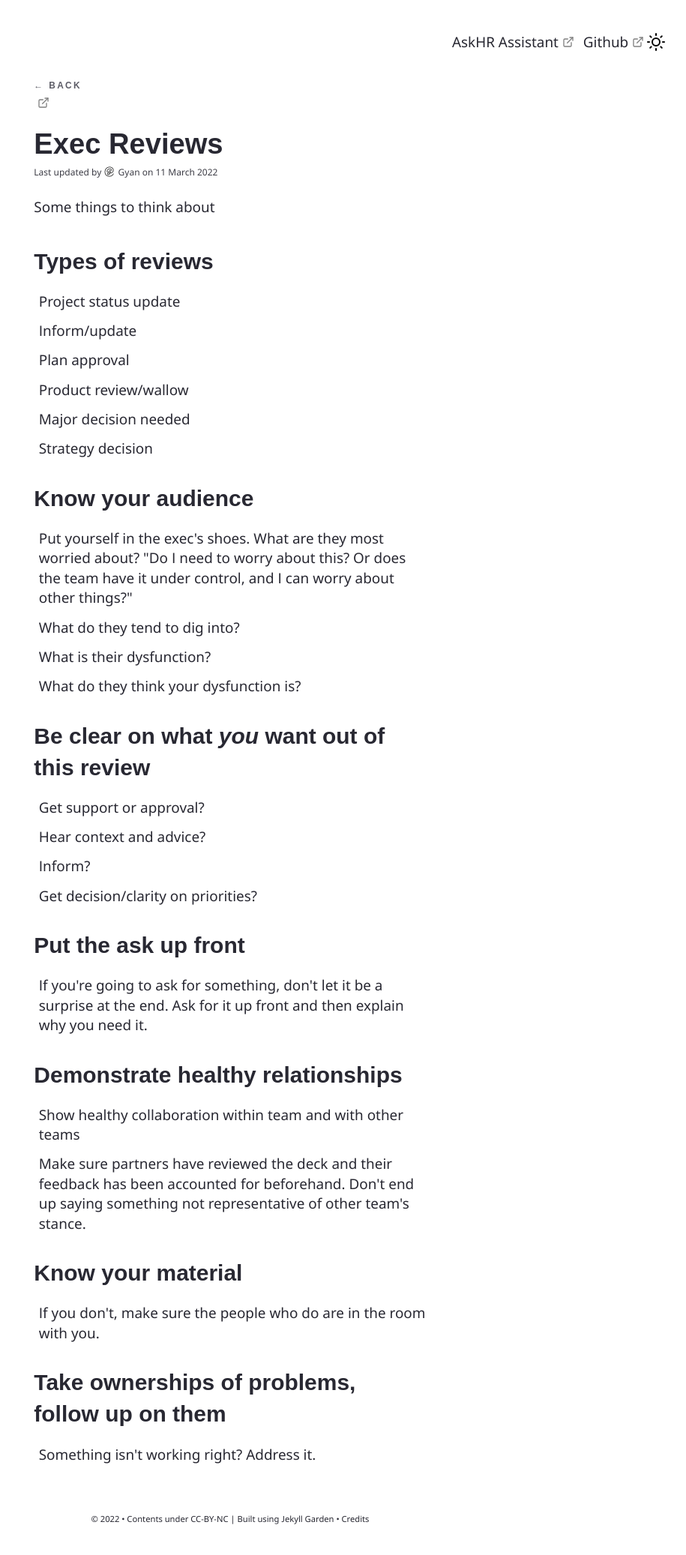
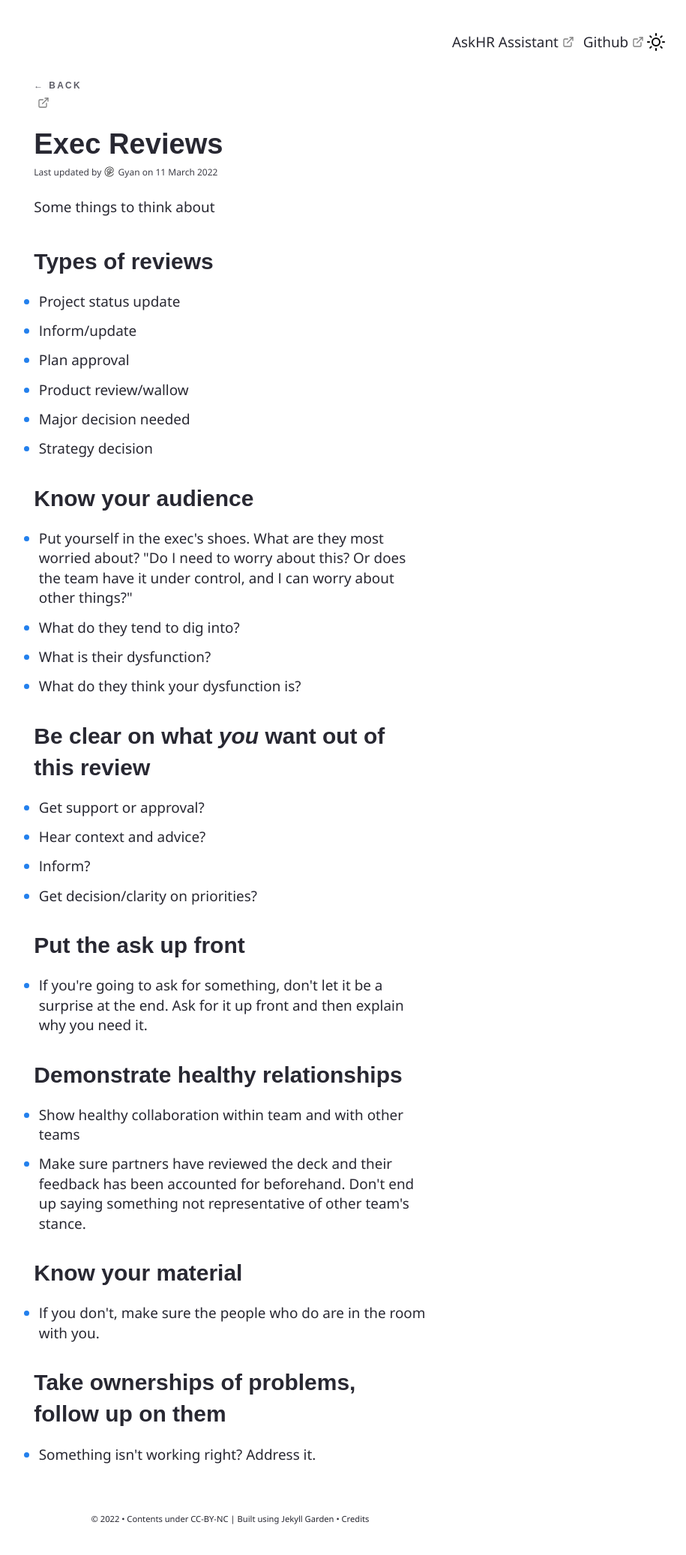
Before and after one commit to akademi-archive/akademi-archive.github.io, a Jekyll site: the page built from _notes/Public/Exec Reviews.md, in a window 1280 px wide. Shown: the whole page at 75% size, without its empty margins (333-1248 px from the left). Built offline with Jekyll 4.4.1, drawn with Linux system fonts in a browser that asks for light colours; some web fonts are replaced.

Commit message:
remove list style none

```diff
--- a/assets/css/main.css
+++ b/assets/css/main.css
@@ -173,9 +173,6 @@ hr,
   margin: 0;
   padding: 0;
 }
-
-ul {
-  list-style: none; }
 
 button,
 input,
```
